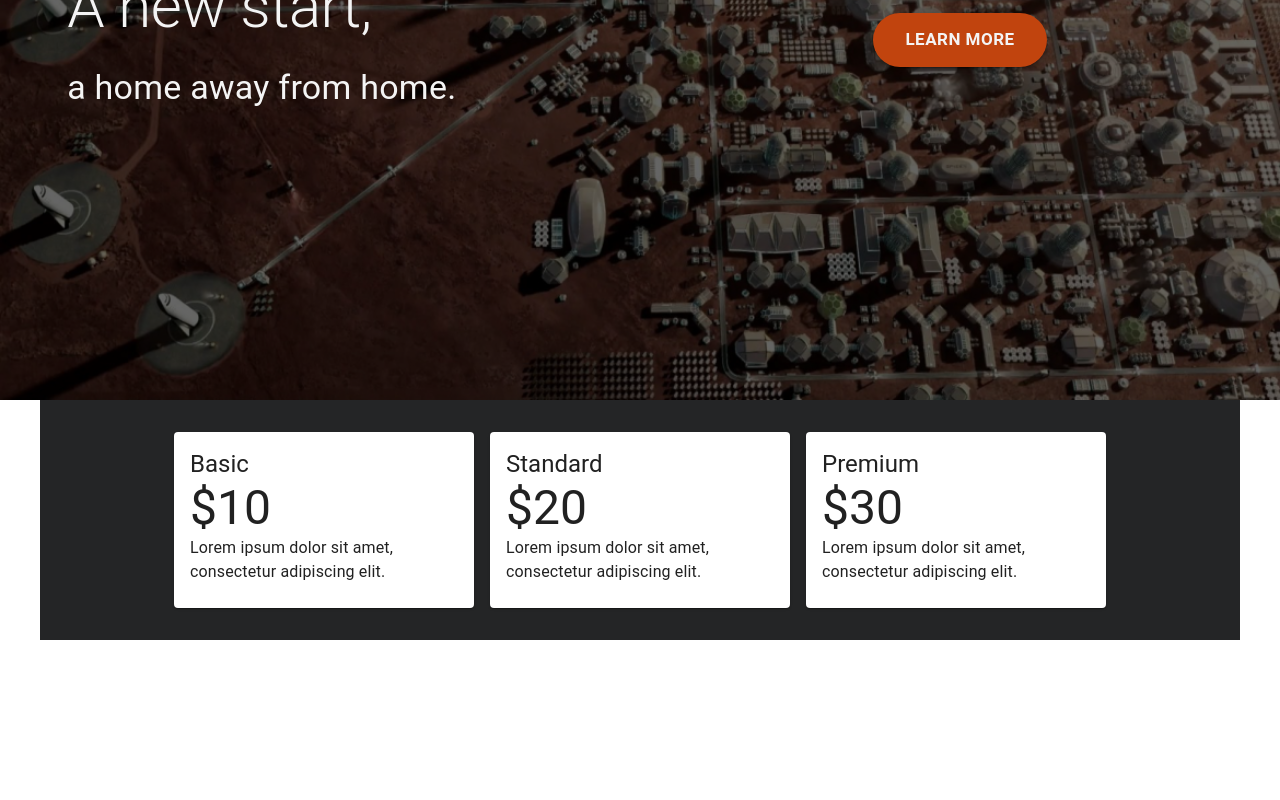
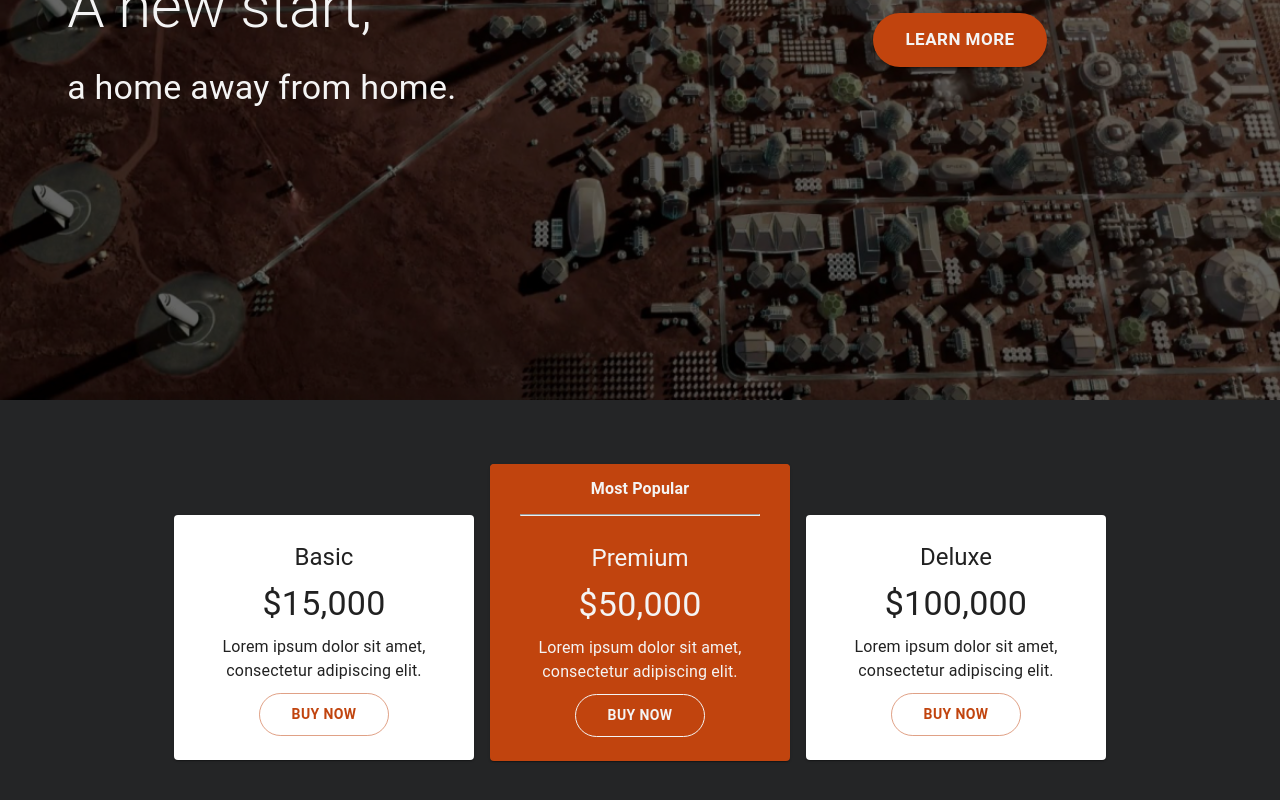
Before and after one commit to tsimian/tempe_terra, a React (Vite) app: page / in a window 1280 px wide. Shown: the part 384-1184 px from the top of the page. Before the commit the page ends 1024 px from the top, so only its background shows below. Built offline with nearby package versions, Linux system fonts and the light colour scheme.

Commit message:
Update PriceTier cards styles

```diff
--- a/src/App.css
+++ b/src/App.css
@@ -22,6 +22,10 @@ body::-webkit-scrollbar {
   display: none;
 }
 
+.app {
+  width: 100%;
+}
+
 a {
   text-decoration: none;
   color: #f4f4f4;
@@ -31,7 +35,12 @@ a:hover {
   color: #242526;
 }
 
-/* Hero Section */
+hr {
+  width: 80%;
+  text-align: center;
+}
+
+/* Hero section */
 .hero-section {
   position: relative;
   height: 90vh;
@@ -67,8 +76,7 @@ a:hover {
   padding-left: 10%;
 }
 
-/* Learn more button */
-
+/* Buttons */
 .MuiButton-root {
   border-radius: 3rem !important;
   padding: 0.5rem 2rem !important;
@@ -81,7 +89,8 @@ a:hover {
   padding: 0.75rem 2rem !important;
 }
 
-.MuiButton-root:hover {
+.MuiButton-root.more-btn:hover,
+.MuiButton-root.menu-btn:hover {
   background-color: #f4f4f4 !important;
   color: #242526;
 }
@@ -116,18 +125,63 @@ a:hover {
 /* Price tiers */
 .price-container {
   background-color: #242526;
+  padding: 2rem 0;
 }
 
 .price-wrapper {
   display: flex;
   flex-direction: row;
   justify-content: center;
+  align-items: center;
   gap: 16px;
   padding: 2rem;
+  position: relative;
+  height: 100%;
 }
 
+/* Price cards */
 .card {
   width: 300px;
+  display: flex;
+  flex-direction: column;
+  justify-content: space-between;
+  align-items: center;
+  text-align: center;
+}
+
+.card-1,
+.card-3 {
+  margin-top: 50px;
+}
+
+.tab {
+  display: flex;
+  align-items: center;
+  justify-content: center;
+  height: 40px;
+  width: 300px;
+  background-color: #f4f4f4;
+  border-top-left-radius: 4px;
+  border-top-right-radius: 4px;
+}
+
+#premium-card,
+.popular {
+  background-color: #c1440e;
+  color: #f4f4f4;
+}
+
+#premium-btn {
+  color: #f4f4f4;
+  border: 0.75px solid #f4f4f4;
+}
+
+.card h5,
+.card h4,
+.card p,
+.card hr,
+.card button {
+  margin-top: 10px !important;
 }
 
 @media (max-width: 600px) {
@@ -142,7 +196,8 @@ a:hover {
     align-items: center;
   }
 
-  .card {
-    width: 100%;
+  .card-1,
+  .card-3 {
+    margin-top: auto;
   }
 }
--- a/src/components/DrawerAppBar.jsx
+++ b/src/components/DrawerAppBar.jsx
@@ -54,7 +54,7 @@ function DrawerAppBar(props) {
           Tempe Terra
         </Typography>
         {navItems.map((item) => (
-          <Button key={item} sx={{ color: "#fff" }}>
+          <Button key={item} sx={{ color: "#fff" }} className="menu-btn">
             <a href={`#${item}`.toLowerCase()}>{item}</a>
           </Button>
         ))}
@@ -115,7 +115,7 @@ function DrawerAppBar(props) {
             }}
           >
             {navItems.map((item) => (
-              <Button key={item} sx={{ color: "#fff" }}>
+              <Button key={item} sx={{ color: "#fff" }} className="menu-btn">
                 <a href={`#${item}`.toLowerCase()}>{item}</a>
               </Button>
             ))}
--- a/src/components/PriceTiers.jsx
+++ b/src/components/PriceTiers.jsx
@@ -1,51 +1,89 @@
 import React from "react";
-import { Container, Card, CardContent, Typography } from "@mui/material";
+import {
+  Box,
+  Card,
+  CardContent,
+  Divider,
+  Typography,
+  Button,
+} from "@mui/material";
 
 const PriceTiers = () => {
   return (
-    <Container className="price-container" id="pricing">
+    <Box className="price-container" id="pricing">
       <div className="price-wrapper">
-        <Card className="card">
+        <Card className="card card-1">
           <CardContent>
-            <Typography variant="h5" component="h2">
+            <Typography variant="h5" component="h5">
               Basic
             </Typography>
-            <Typography variant="h3" component="h3">
-              $10
+            <Typography variant="h4" component="h4">
+              $15,000
             </Typography>
             <Typography variant="body1" component="p">
               Lorem ipsum dolor sit amet, consectetur adipiscing elit.
             </Typography>
+            <Button
+              variant="outlined"
+              color="secondary"
+              sx={{ marginTop: "10px" }}
+            >
+              Buy Now
+            </Button>
           </CardContent>
         </Card>
-        <Card className="card">
+        <Card className="card card-2" id="premium-card">
+          <div className="tab popular">
+            <Typography
+              variant="subtitle1"
+              component="p"
+              sx={{ fontWeight: 600 }}
+            >
+              Most Popular
+            </Typography>
+          </div>
+          <hr />
           <CardContent>
-            <Typography variant="h5" component="h2">
-              Standard
+            <Typography variant="h5" component="h5">
+              Premium
             </Typography>
-            <Typography variant="h3" component="h3">
-              $20
+            <Typography variant="h4" component="h4">
+              $50,000
             </Typography>
             <Typography variant="body1" component="p">
               Lorem ipsum dolor sit amet, consectetur adipiscing elit.
             </Typography>
+            <Button
+              variant="outlined"
+              sx={{ marginTop: "10px" }}
+              id="premium-btn"
+            >
+              Buy Now
+            </Button>
           </CardContent>
         </Card>
-        <Card className="card">
+        <Card className="card card-3">
           <CardContent>
-            <Typography variant="h5" component="h2">
-              Premium
+            <Typography variant="h5" component="h5">
+              Deluxe
             </Typography>
-            <Typography variant="h3" component="h3">
-              $30
+            <Typography variant="h4" component="h4">
+              $100,000
             </Typography>
             <Typography variant="body1" component="p">
               Lorem ipsum dolor sit amet, consectetur adipiscing elit.
             </Typography>
+            <Button
+              variant="outlined"
+              color="secondary"
+              sx={{ marginTop: "10px" }}
+            >
+              Buy Now
+            </Button>
           </CardContent>
         </Card>
       </div>
-    </Container>
+    </Box>
   );
 };
 
```
